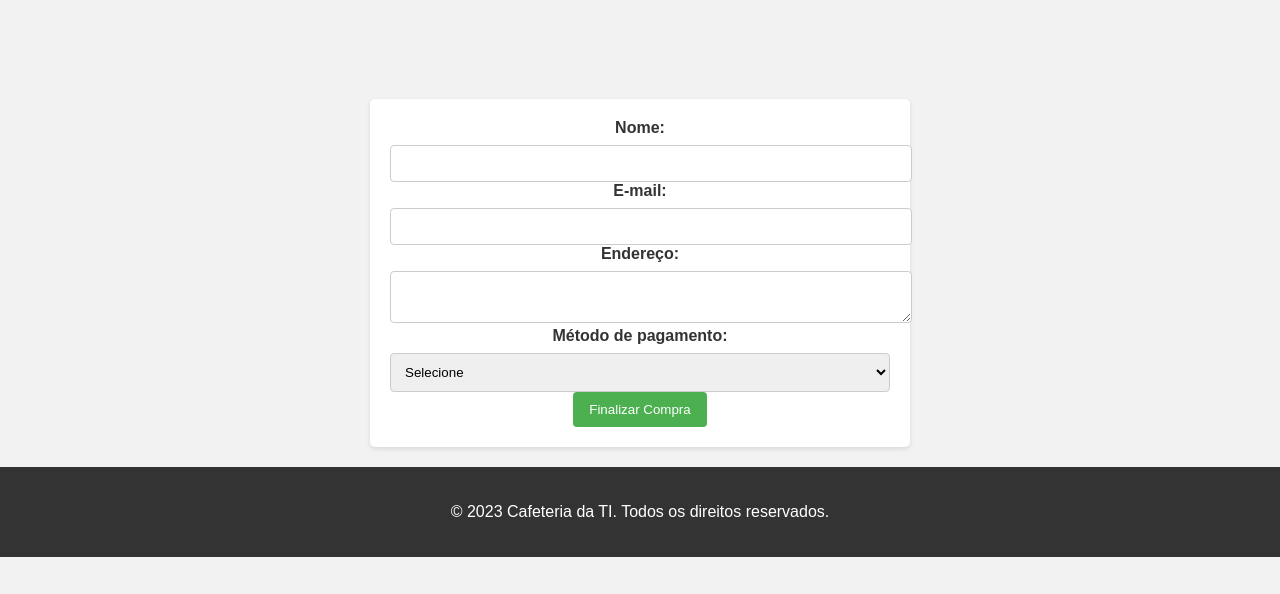
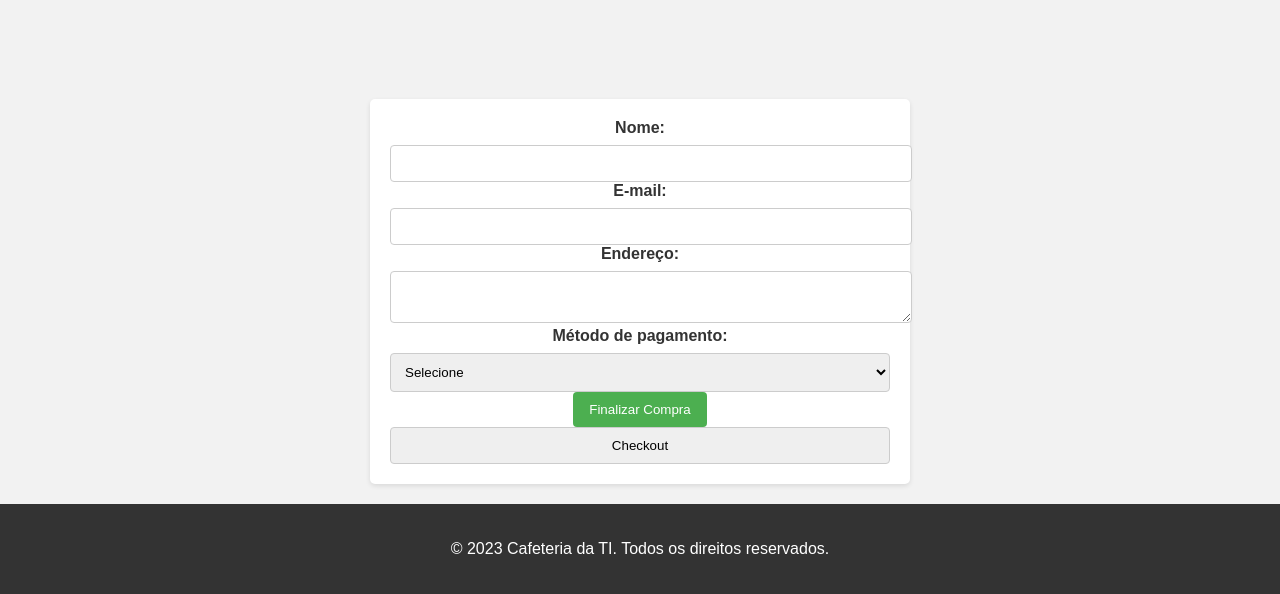
Before and after one commit to AnaTertu/CafeteriaAnaTertu, a plain HTML site: page page/checkout.html in a window 1280 px wide. Shown: the part 294-888 px from the top of the page. Before the commit the page ends 851 px from the top, so only its background shows below. Drawn offline with Linux system fonts and the light colour scheme.

Commit message:
Correção - inclusão input e value

```diff
--- a/page/checkout.html
+++ b/page/checkout.html
@@ -46,6 +46,9 @@
         </select>
 
         <button type="submit">Finalizar Compra</button>
+
+        <input type="submit" value="Checkout">
+
       </form>
 
   </main>
```
